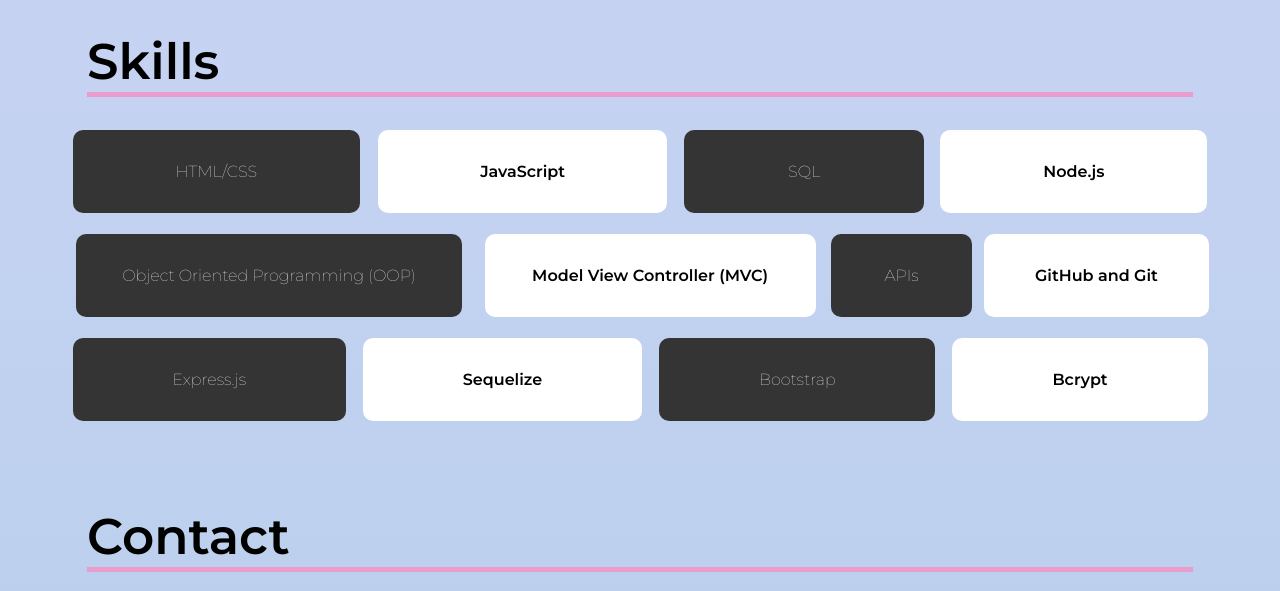
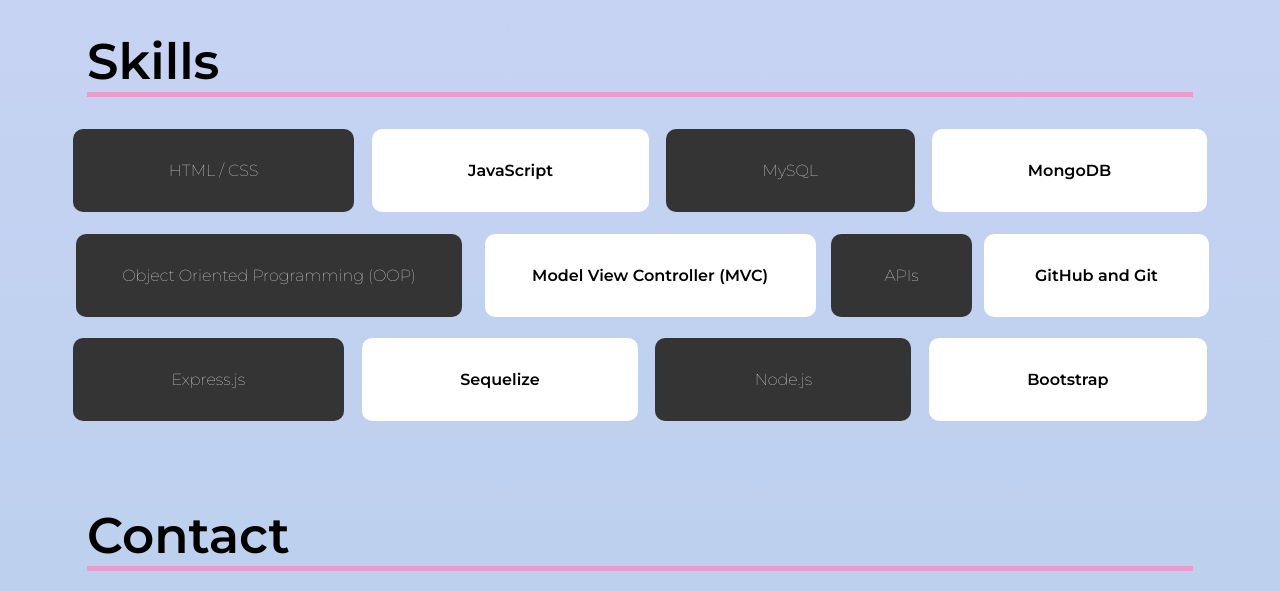
Before and after one commit to mich-hales/mich-portfolio, a plain HTML site: page index.html in a window 1280 px wide. Shown: the part 3220-3811 px from the top of the page. Drawn offline with Linux system fonts and the light colour scheme.

Commit message:
skills updated

```diff
--- a/index.html
+++ b/index.html
@@ -104,10 +104,10 @@
         <section class="skills" id="skills">
             <h2 class="subtitle">Skills</h2>
             <div class="row-1">
-                <p class="row-1-content item-1">HTML/CSS</p>
+                <p class="row-1-content item-1">HTML / CSS</p>
                 <p class="row-1-content item-2">JavaScript</p>
-                <p class="row-1-content item-3">SQL</p>
-                <p class="row-1-content item-4">Node.js</p>
+                <p class="row-1-content item-3">MySQL</p>
+                <p class="row-1-content item-4">MongoDB</p>
             </div>
             <div class="row-2">
                 <p class="row-2-content item-1">Object Oriented Programming (OOP)</p>
@@ -118,8 +118,8 @@
             <div class="row-3">
                 <p class="row-3-content item-1">Express.js</p>
                 <p class="row-3-content item-2">Sequelize</p>
-                <p class="row-3-content item-3">Bootstrap</p>
-                <p class="row-3-content item-4">Bcrypt</p>
+                <p class="row-3-content item-3">Node.js</p>
+                <p class="row-3-content item-4">Bootstrap</p>
             </div>
 
         </section>
```
